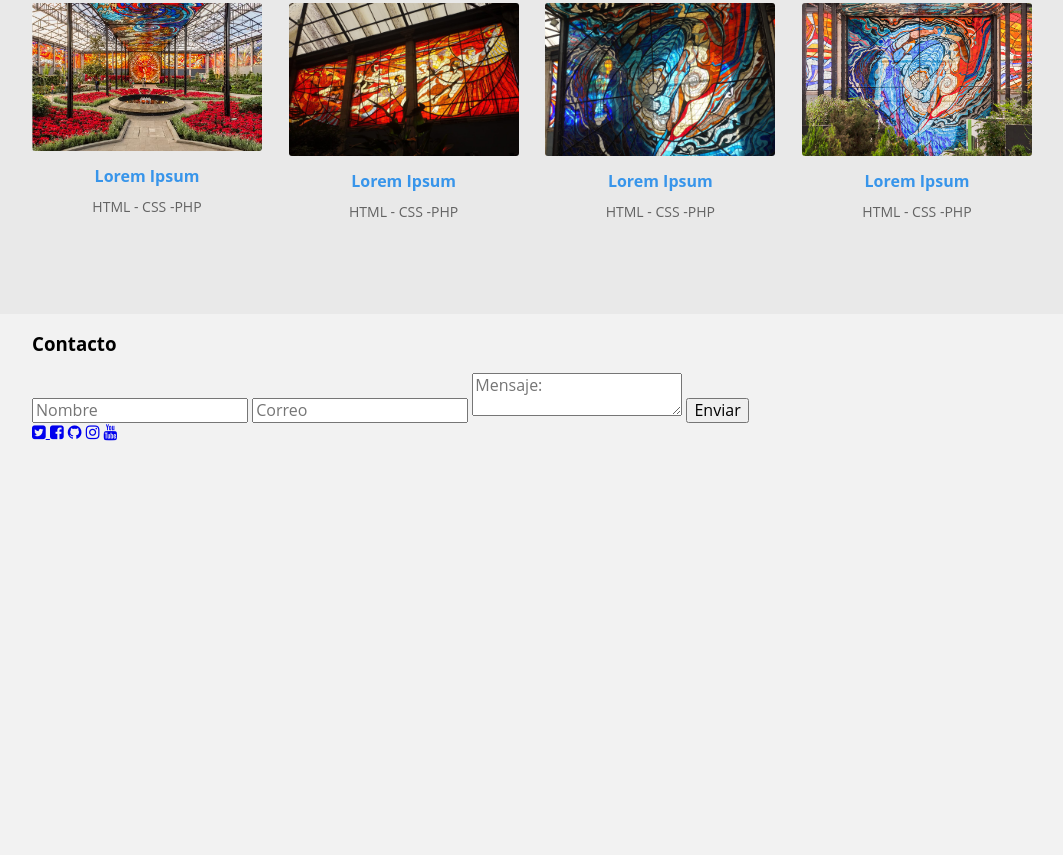
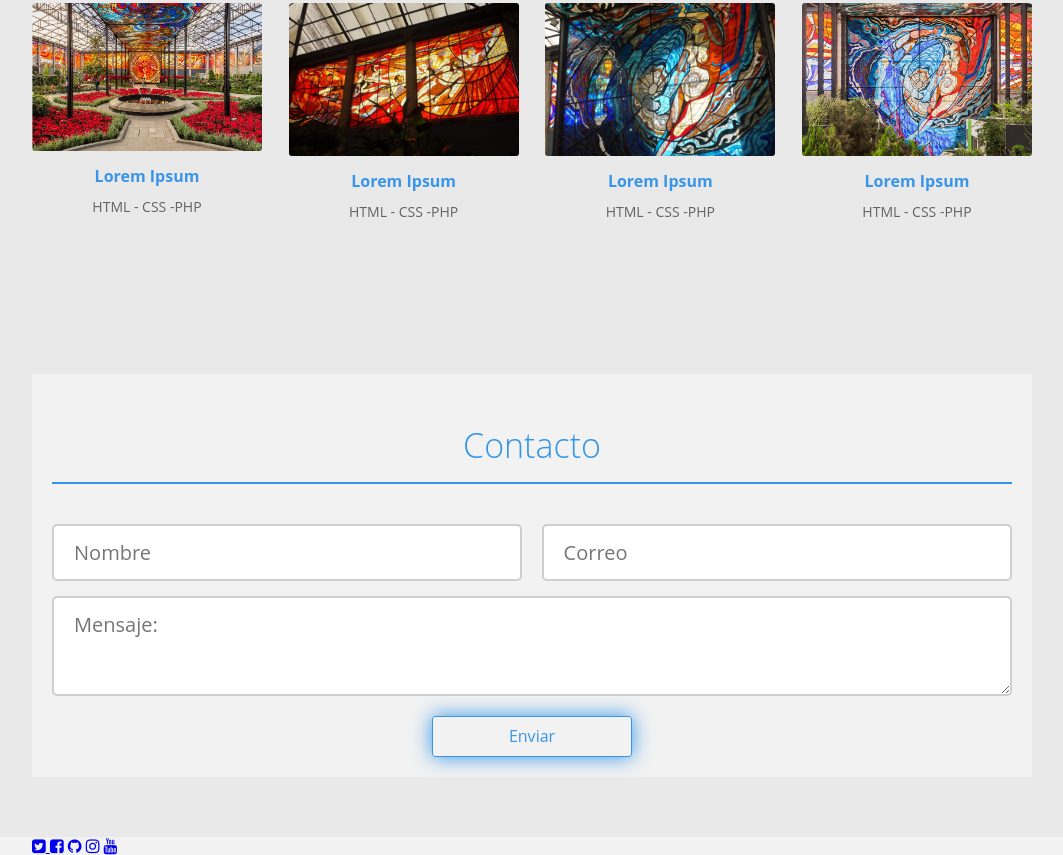
Before and after one commit to Bandu19/DISENO-PORTAFOLIO, a plain HTML site: page index.html in a window 1280 px wide. Shown: the part 1348-2203 px from the top of the page, without its empty margins (108-1171 px from the left). Before the commit the page ends 1789 px from the top, so only its background shows below. Drawn offline with Linux system fonts and the light colour scheme.

Commit message:
Finalizando Estilos para el Formulatio en el archivo estilos.css

```diff
--- a/css/estilos.css
+++ b/css/estilos.css
@@ -195,3 +195,100 @@ header .contenedor-texto .texto .profesion {
     font-size: 14px;
     color: #636363;
 }
+
+
+/*-----------------FOOTER----------------------------*/
+
+footer .contacto {
+    padding: 60px 0;
+    background: #bdbdbd2f;
+}
+
+footer .contacto .contenedor {
+    background: #f2f2f2;
+    padding: 20px;
+}
+
+footer .contacto .titulo {
+    font-size: 34px;
+    line-height: 34px;
+    margin-bottom: 40px;
+    font-weight: 300;
+    color: #3295ea;
+    padding-bottom: 20px;
+    border-bottom: 2px solid #3295ea;
+    text-align: center;
+}
+
+footer .contacto .formulario {
+    display: flex;
+    flex-wrap: wrap;
+    justify-content: space-between;
+}
+
+footer .contacto .formulario input[type="text"],
+footer .contacto .formulario input[type="email"],
+footer .contacto .formulario textarea {
+    border: 2px solid #cecece;
+    border-radius: 5px;
+    padding: 15px 20px;
+    font-size: 20px;
+    color: #a4a4a4
+}
+
+footer .contacto .formulario input[type="text"],
+footer .contacto .formulario input[type="email"] {
+    width: 49%;
+    margin-bottom: 15px;
+    transition: all .8s ease;
+}
+
+footer .contacto .formulario input[type="text"]:focus,
+footer .contacto .formulario input[type="email"]:focus {
+    border: 2px solid #4fb560;
+    box-shadow: 0 0 10px #4fb560;
+}
+
+footer .contacto .formulario textarea {
+    width: 100%;
+    min-height: 100px;
+    max-height: 100px;
+    min-width: 100%;
+    max-width: 100%;
+    margin-bottom: 20px;
+    transition: all .8s ease-out;
+}
+
+footer .contacto .formulario textarea:focus {
+    border: 2px solid #4fb560;
+    box-shadow: 0 0 10px #4fb560;
+}
+
+footer .contacto .formulario .boton {
+    margin: auto;
+    background: #3895ea;
+    width: 200px;
+    background: none;
+    border: 1px solid #3895ea;
+    color: #3895ea;
+    padding: 10px;
+    cursor: pointer;
+    font-size: 16px;
+    border-radius: 3px;
+    box-shadow: 0 0 20px #3295ea;
+    transition: all .6s ease;
+}
+
+footer .contacto .formulario .boton:hover {
+    box-shadow: none;
+    background: #3295ea;
+    font-weight: 900;
+    border: 1px solid #3295ea;
+    color: #f2f2f2;
+}
+
+footer .contacto .formulario .boton:active {
+    background: #4fb560;
+    border: 1px solid #4fb560;
+    font-weight: 600;
+}
--- a/index.html
+++ b/index.html
@@ -33,20 +33,27 @@
                     <h2 class="profesion">Desarrollador Web</h2>
                 </div>
             </div>
+
+
         </div>
 
     </header>
 
     <section class="main">
+
         <section class="acerca-de">
+
             <div class="contenedor">
+
                 <div class="foto">
                     <img src="img/prueba.png" width="200px" alt="foto de perfil">
                 </div>
+
                 <div class="texto">
                     <h3 class="titulo">Acerca de</h3>
                     <p>Lorem ipsum <span class="bold">sit amet consectetur adipisicing elit.</span>Sed quo molestiae minus laboriosam doloribus qui veniam molestias aut vero. Magni dicta quam atque eligendi quas esse, hic quod doloremque sed!</p>
                 </div>
+
             </div>
 
         </section>
@@ -133,17 +140,18 @@
         </section>
 
     </section>
-    <aside></aside>
+
     <footer>
-        <section class="contenedor">
+        <section class="contacto">
 
-            <div class="contacto">
+            <div class="contenedor">
 
 
                 <h3 class="titulo">Contacto</h3>
-                <form class="fomulario" action="">
-                    <input type="text" placeholder="Nombre">
-                    <input type="email" placeholder="Correo">
+
+                <form class="formulario" action="">
+                    <input type="text" placeholder="Nombre" required>
+                    <input type="email" placeholder="Correo" required>
                     <textarea name="mensaje" placeholder="Mensaje:" required></textarea>
                     <input class="boton" type="submit" value="Enviar">
                 </form>
```
